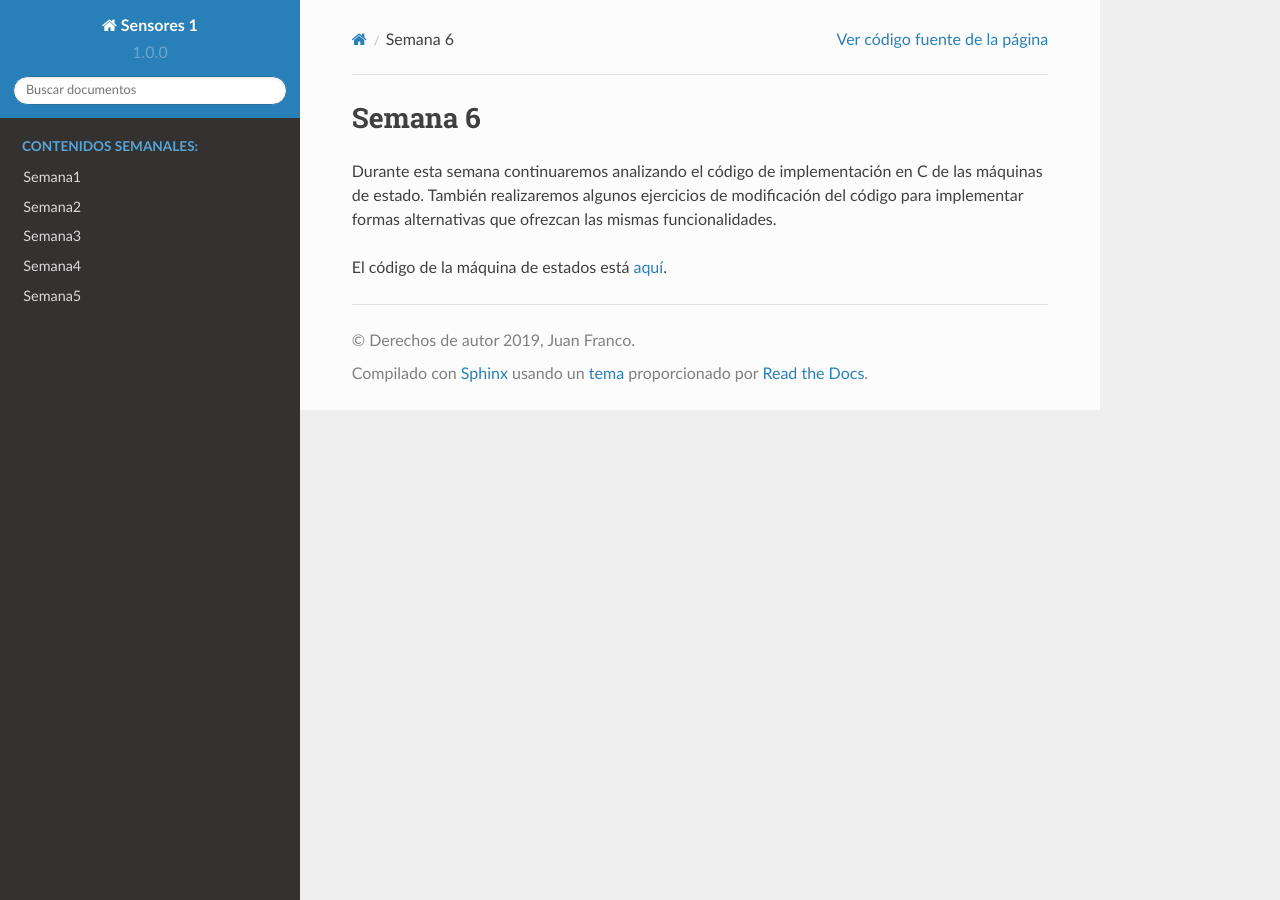
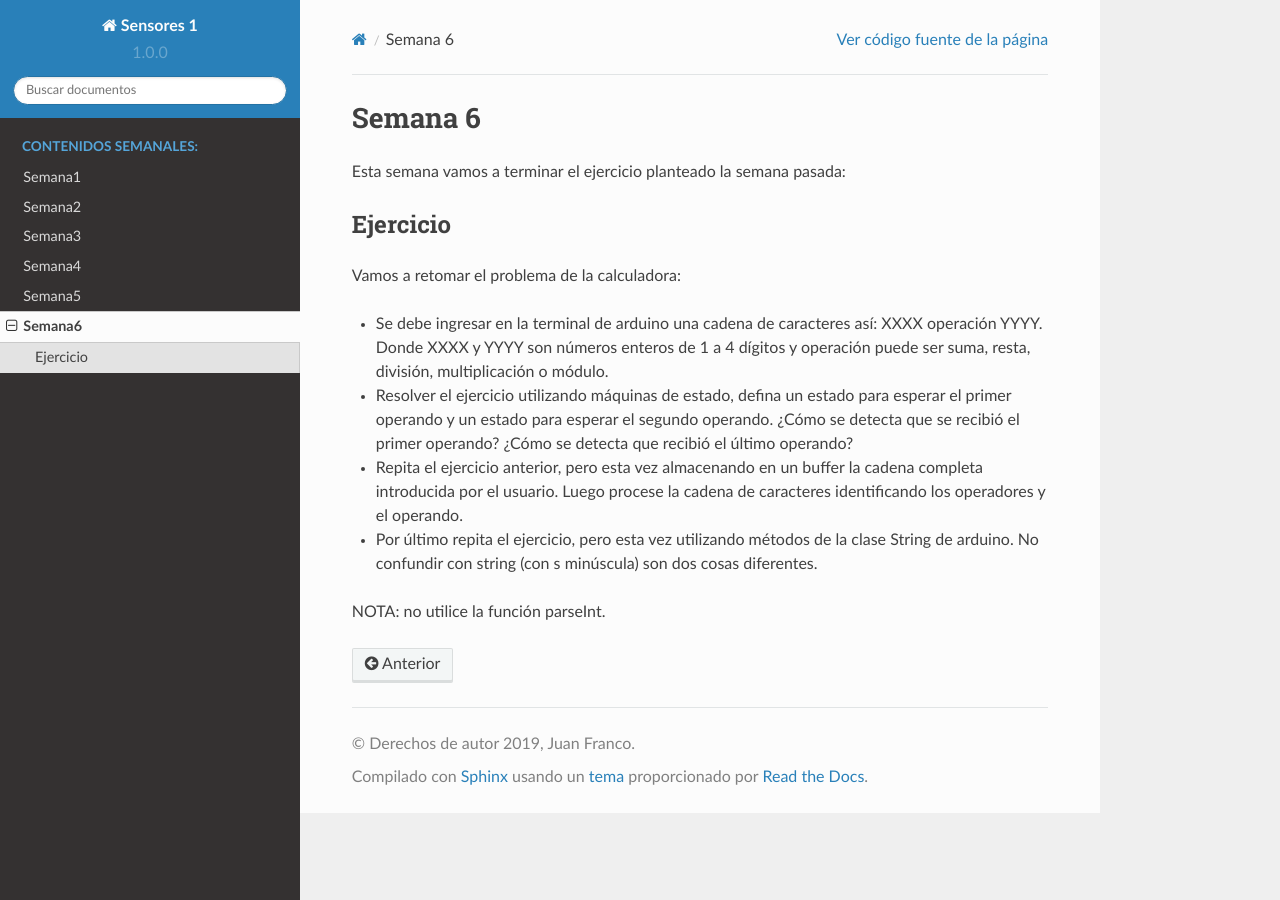
Before and after one commit to juanferfranco/sensores1, a Sphinx documentation site: the page built from docs/_semana6/semana6.rst, in a window 1280 px wide. Built offline with Sphinx 7.4.7 and the Read the Docs theme 2.0.0, drawn with Linux system fonts in a browser that asks for light colours.

Commit message:
add week 6

```diff
--- a/docs/_semana6/semana6.rst
+++ b/docs/_semana6/semana6.rst
@@ -1,6 +1,23 @@
 Semana 6
 ===========
-Durante esta semana continuaremos analizando el código de implementación en C de las máquinas de estado. También realizaremos
-algunos ejercicios de modificación del código para implementar formas alternativas que ofrezcan las mismas funcionalidades.
+Esta semana vamos a terminar el ejercicio planteado la semana pasada:
 
-El código de la máquina de estados está `aquí <https://drive.google.com/open?id=1EXPFJNv0h4LZlaedLUZtr4AtfljjUkwp>`__.
+Ejercicio
+------------
+Vamos a retomar el problema de la calculadora:
+
+* Se debe ingresar en la terminal de arduino una cadena de caracteres así: XXXX operación YYYY. Donde
+  XXXX y YYYY son números enteros de 1 a 4 dígitos y operación puede ser suma, resta, división, multiplicación
+  o módulo.
+
+* Resolver el ejercicio utilizando máquinas de estado, defina un estado para esperar el primer operando
+  y un estado para esperar el segundo operando. ¿Cómo se detecta que se recibió el primer operando? ¿Cómo
+  se detecta que recibió el último operando?
+
+* Repita el ejercicio anterior, pero esta vez almacenando en un buffer la cadena completa introducida por
+  el usuario. Luego procese la cadena de caracteres identificando los operadores y el operando.
+
+* Por último repita el ejercicio, pero esta vez utilizando métodos de la clase String de arduino. No
+  confundir con string (con s minúscula) son dos cosas diferentes.
+
+NOTA: no utilice la función parseInt.
--- a/docs/index.rst
+++ b/docs/index.rst
@@ -52,3 +52,4 @@
    Semana3 <_semana3/semana3>
    Semana4 <_semana4/semana4>
    Semana5 <_semana5/semana5>
+   Semana6 <_semana6/semana6>
```
